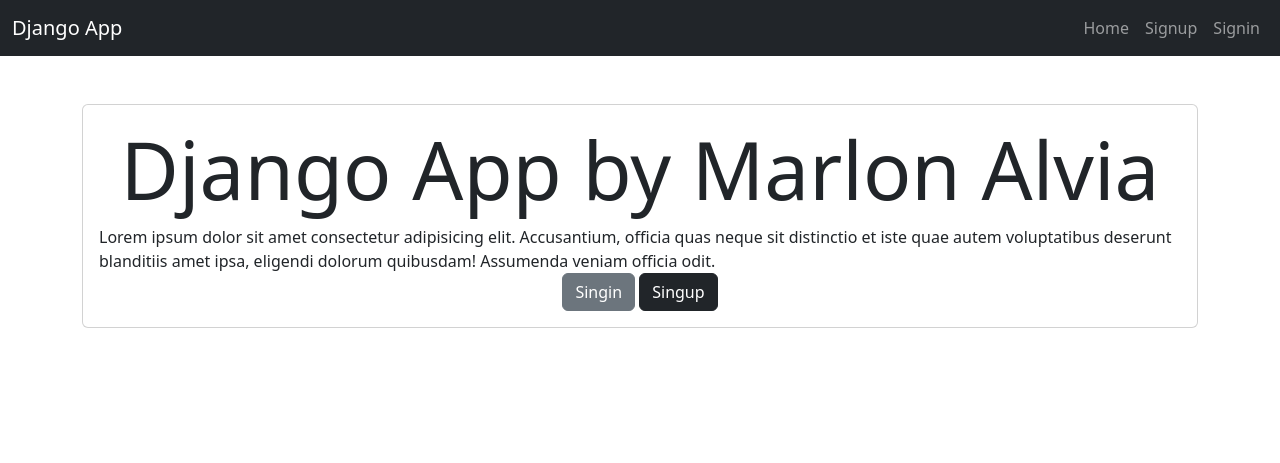
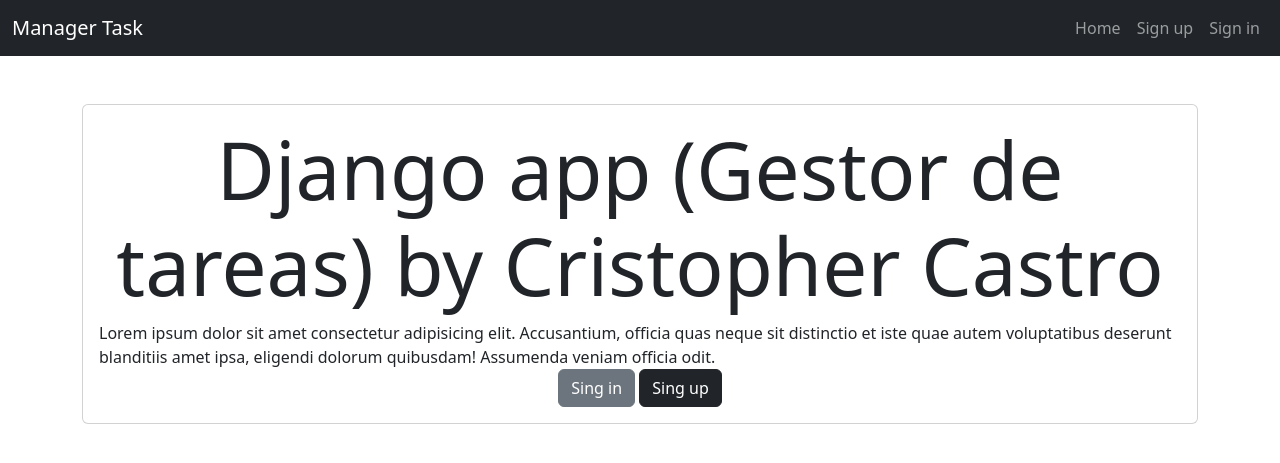
Before and after one commit to CrisjoSsj/BD-TALLER, a Django app: page / in a window 1280 px wide. Shown: the top 463 px of the page. Run offline with Django 5.2, Linux system fonts and the light colour scheme.

Commit message:
update names

```diff
--- a/tasks/templates/base.html
+++ b/tasks/templates/base.html
@@ -11,7 +11,7 @@
 
     <nav class="navbar navbar-expand-lg bg-dark navbar-dark">
         <div class="container-fluid">
-          <a class="navbar-brand" href="/">Django App</a>
+          <a class="navbar-brand" href="/">Manager Task</a>
           <button class="navbar-toggler" type="button" data-bs-toggle="collapse" data-bs-target="#navbarNav" aria-controls="navbarNav" aria-expanded="false" aria-label="Toggle navigation">
             <span class="navbar-toggler-icon"></span>
           </button>
@@ -31,14 +31,14 @@
                       <a class="nav-link" href="/tasks/create/">Create Task</a>
                   </li>
                   <li class="nav-item">
-                      <a class="nav-link" href="/logout">Logout</a>
+                      <a class="nav-link" href="/logout">Log out</a>
                   </li>
               {% else %}
                   <li class="nav-item">
-                      <a class="nav-link" href="/signup">Signup</a>
+                      <a class="nav-link" href="/signup">Sign up</a>
                   </li>
                   <li class="nav-item">
-                      <a class="nav-link" href="/signin">Signin</a>
+                      <a class="nav-link" href="/signin">Sign in</a>
                   </li>
               {% endif %}
             </ul>
--- a/tasks/templates/home.html
+++ b/tasks/templates/home.html
@@ -2,14 +2,14 @@
 {% block content %}
 <main class ="container py-5">
     <section class="card card-body">
-        <h1 class="display-1 text-center">Django App by Marlon Alvia</h1>
+        <h1 class="display-1 text-center">Django app (Gestor de tareas) by Cristopher Castro</h1>
         Lorem ipsum dolor sit amet consectetur adipisicing elit. Accusantium, officia quas neque sit distinctio et iste quae autem voluptatibus deserunt blanditiis amet ipsa, eligendi dolorum quibusdam! Assumenda veniam officia odit.
     <div class="text-center">
         <a class="btn btn-secondary" href="/signin/">
-            Singin
+            Sing in
         </a>
         <a class="btn btn-dark" href="/signup/">
-            Singup
+            Sing up
         </a>
     </div>
     </section>
```
